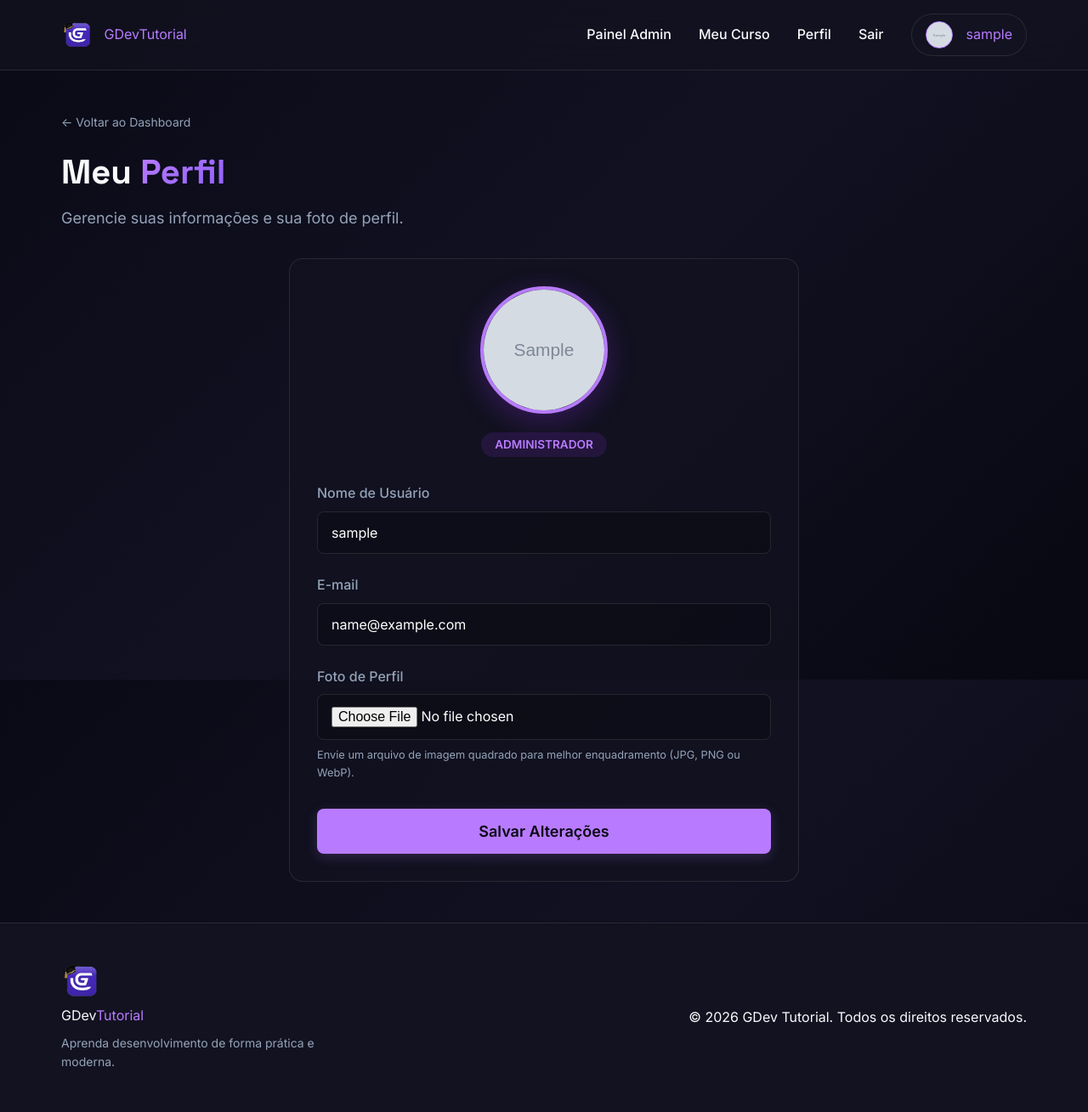
After one commit to levydinsouza/projeto_antigravity, a Flask app: page /profile in a window 1280 px wide. The commit adds this page. Shown: the whole page at 85% size. Run offline with Flask 3, Linux system fonts and the light colour scheme; a user stored in the database is signed in; tables that the repository leaves empty hold one stand-in row (values such as "Sample post"); grey boxes marked "Sample" are stand-in pictures; some libraries are stand-ins or nearby versions.

Commit message:
feat: permanent transparent icons copy, persistent volume support, and user profile photo uploading through Cloudinary

```diff
--- /dev/null
+++ b/app/main/forms.py
@@ -0,0 +1,36 @@
+from flask_wtf import FlaskForm
+from flask_wtf.file import FileField, FileAllowed
+from wtforms import StringField, SubmitField
+from wtforms.validators import DataRequired, Email, Length, ValidationError
+from flask_login import current_user
+from app.models import User
+
+
+class ProfileForm(FlaskForm):
+    """Form for editing user profile and uploading profile picture."""
+    username = StringField('Nome de Usuário', validators=[
+        DataRequired(message='Nome de usuário é obrigatório.'),
+        Length(min=3, max=80, message='Nome de usuário deve ter entre 3 e 80 caracteres.')
+    ])
+    email = StringField('E-mail', validators=[
+        DataRequired(message='E-mail é obrigatório.'),
+        Email(message='E-mail inválido.'),
+        Length(max=120)
+    ])
+    profile_pic = FileField('Foto de Perfil', validators=[
+        FileAllowed(['jpg', 'jpeg', 'png', 'webp', 'gif'],
+                    'Apenas arquivos de imagem são permitidos (jpg, png, webp, gif).')
+    ])
+    submit = SubmitField('Salvar Alterações')
+
+    def validate_username(self, username):
+        if username.data.strip() != current_user.username:
+            user = User.query.filter_by(username=username.data.strip()).first()
+            if user:
+                raise ValidationError('Este nome de usuário já está em uso.')
+
+    def validate_email(self, email):
+        if email.data.strip().lower() != current_user.email.lower():
+            user = User.query.filter_by(email=email.data.strip().lower()).first()
+            if user:
+                raise ValidationError('Este e-mail já está em uso.')
--- a/app/main/routes.py
+++ b/app/main/routes.py
@@ -1,10 +1,12 @@
 from datetime import datetime, timezone
-from flask import render_template, redirect, url_for, flash, abort
+from flask import render_template, redirect, url_for, flash, abort, request
 from flask_login import login_required, current_user
 
 from app.main import main_bp
+from app.main.forms import ProfileForm
 from app.models import Module, Lesson, UserProgress
 from app import db
+from app.cloudinary_utils import upload_image, delete_image
 
 
 @main_bp.route('/')
@@ -125,3 +127,35 @@ def complete_lesson(lesson_id):
     status = 'concluída' if progress.completed else 'marcada como pendente'
     flash(f'Aula "{lesson.title}" {status}!', 'success')
     return redirect(url_for('main.lesson_detail', lesson_id=lesson_id))
+
+
+@main_bp.route('/profile', methods=['GET', 'POST'])
+@login_required
+def profile():
+    """User profile page for editing details and profile picture."""
+    form = ProfileForm(obj=current_user)
+
+    if form.validate_on_submit():
+        current_user.username = form.username.data.strip()
+        current_user.email = form.email.data.strip().lower()
+
+        # Handle profile picture upload
+        if form.profile_pic.data:
+            # Delete old profile pic from Cloudinary if exists
+            if current_user.profile_pic_public_id:
+                delete_image(current_user.profile_pic_public_id)
+
+            # Upload new profile pic
+            result = upload_image(form.profile_pic.data, folder='gdev-tutorial/profiles')
+            if result:
+                current_user.profile_pic_url = result['url']
+                current_user.profile_pic_public_id = result['public_id']
+                flash('Sua foto de perfil foi atualizada com sucesso!', 'success')
+            else:
+                flash('Ocorreu um erro ao enviar sua foto de perfil para o Cloudinary. Verifique suas credenciais.', 'warning')
+
+        db.session.commit()
+        flash('Seu perfil foi atualizado com sucesso!', 'success')
+        return redirect(url_for('main.profile'))
+
+    return render_template('course/profile.html', form=form)
--- a/app/models.py
+++ b/app/models.py
@@ -13,6 +13,8 @@ class User(UserMixin, db.Model):
     password_hash = db.Column(db.String(256), nullable=False)
     is_admin = db.Column(db.Boolean, default=False, nullable=False)
     is_active = db.Column(db.Boolean, default=True, nullable=False)
+    profile_pic_url = db.Column(db.String(500), default='')
+    profile_pic_public_id = db.Column(db.String(300), default='')
     created_at = db.Column(
         db.DateTime, default=lambda: datetime.now(timezone.utc), nullable=False
     )
--- a/app/templates/base.html
+++ b/app/templates/base.html
@@ -28,11 +28,17 @@
                         <a href="{{ url_for('admin.dashboard') }}" class="nav-link">Painel Admin</a>
                     {% endif %}
                     <a href="{{ url_for('main.dashboard') }}" class="nav-link">Meu Curso</a>
+                    <a href="{{ url_for('main.profile') }}" class="nav-link">Perfil</a>
                     <a href="{{ url_for('auth.logout') }}" class="nav-link">Sair</a>
-                    <span class="nav-user">
-                        <span class="user-avatar">{{ current_user.username[0]|upper }}</span>
-                        {{ current_user.username }}
-                    </span>
+                    <a href="{{ url_for('main.profile') }}" class="nav-user" style="text-decoration: none;">
+                        {% if current_user.profile_pic_url %}
+                            <img src="{{ current_user.profile_pic_url }}" class="user-avatar"
+                                 style="width: 32px; height: 32px; border-radius: 50%; object-fit: cover; border: 1.5px solid var(--primary); display: inline-block; vertical-align: middle;">
+                        {% else %}
+                            <span class="user-avatar">{{ current_user.username[0]|upper }}</span>
+                        {% endif %}
+                        <span style="color: var(--text); margin-left: 0.25rem;">{{ current_user.username }}</span>
+                    </a>
                 {% else %}
                     <a href="{{ url_for('auth.login') }}" class="nav-link">Entrar</a>
                     <a href="{{ url_for('auth.register') }}" class="btn btn-primary btn-sm">Criar Conta</a>
--- /dev/null
+++ b/app/templates/course/profile.html
@@ -0,0 +1,65 @@
+{% extends "base.html" %}
+{% block title %}Meu Perfil - GDev Tutorial{% endblock %}
+
+{% block content %}
+<section class="dashboard-section">
+    <div class="container">
+        <a href="{{ url_for('main.dashboard') }}" class="back-link animate-fade-in">← Voltar ao Dashboard</a>
+
+        <div class="dashboard-header animate-fade-in" style="margin-bottom: 2rem;">
+            <h1>Meu <span class="text-gradient">Perfil</span></h1>
+            <p>Gerencie suas informações e sua foto de perfil.</p>
+        </div>
+
+        <div class="admin-card form-card animate-fade-in" style="max-width: 600px; margin: 0 auto;">
+            <div class="profile-avatar-container" style="text-align: center; margin-bottom: 2rem; position: relative;">
+                {% if current_user.profile_pic_url %}
+                    <img src="{{ current_user.profile_pic_url }}" alt="Foto de {{ current_user.username }}"
+                         class="profile-avatar-large"
+                         style="width: 150px; height: 150px; border-radius: 50%; object-fit: cover; border: 4px solid var(--primary); box-shadow: 0 8px 32px 0 rgba(147, 51, 234, 0.3);">
+                {% else %}
+                    <div class="profile-avatar-large-fallback"
+                         style="width: 150px; height: 150px; border-radius: 50%; background: linear-gradient(135deg, var(--primary), var(--secondary)); display: inline-flex; align-items: center; justify-content: center; font-size: 4rem; color: #fff; font-weight: bold; border: 4px solid var(--border-glass); box-shadow: 0 8px 32px 0 rgba(0, 0, 0, 0.2);">
+                        {{ current_user.username[0]|upper }}
+                    </div>
+                {% endif %}
+
+                <div style="margin-top: 1rem;">
+                    <span class="badge" style="background: rgba(147, 51, 234, 0.15); color: var(--primary); padding: 0.4rem 1rem; border-radius: 50px; font-size: 0.85rem; font-weight: 600;">
+                        {% if current_user.is_admin %}Administrador{% else %}Estudante{% endif %}
+                    </span>
+                </div>
+            </div>
+
+            <form method="POST" enctype="multipart/form-data" class="admin-form">
+                {{ form.hidden_tag() }}
+
+                <div class="form-group">
+                    <label for="username">{{ form.username.label.text }}</label>
+                    {{ form.username(class="form-control", id="username", placeholder="Seu nome de usuário") }}
+                    {% for error in form.username.errors %}<span class="form-error">{{ error }}</span>{% endfor %}
+                </div>
+
+                <div class="form-group">
+                    <label for="email">{{ form.email.label.text }}</label>
+                    {{ form.email(class="form-control", id="email", placeholder="Seu e-mail") }}
+                    {% for error in form.email.errors %}<span class="form-error">{{ error }}</span>{% endfor %}
+                </div>
+
+                <div class="form-group">
+                    <label for="profile_pic">{{ form.profile_pic.label.text }}</label>
+                    {{ form.profile_pic(class="form-control", id="profile_pic", accept="image/*") }}
+                    <p class="text-muted" style="font-size: 0.8rem; margin-top: 0.5rem; color: var(--text-muted);">
+                        Envie um arquivo de imagem quadrado para melhor enquadramento (JPG, PNG ou WebP).
+                    </p>
+                    {% for error in form.profile_pic.errors %}<span class="form-error">{{ error }}</span>{% endfor %}
+                </div>
+
+                <div style="margin-top: 2rem;">
+                    {{ form.submit(class="btn btn-primary btn-lg", style="width: 100%") }}
+                </div>
+            </form>
+        </div>
+    </div>
+</section>
+{% endblock %}
```
Also changed, not shown: app/config.py (+11 -6 lines), app/templates/admin/users.html (+8 -1 lines), migrations/versions/775559961b53_add_user_profile_picture_fields.py (added, +34 -0 lines), app/static/img/logo.png.
